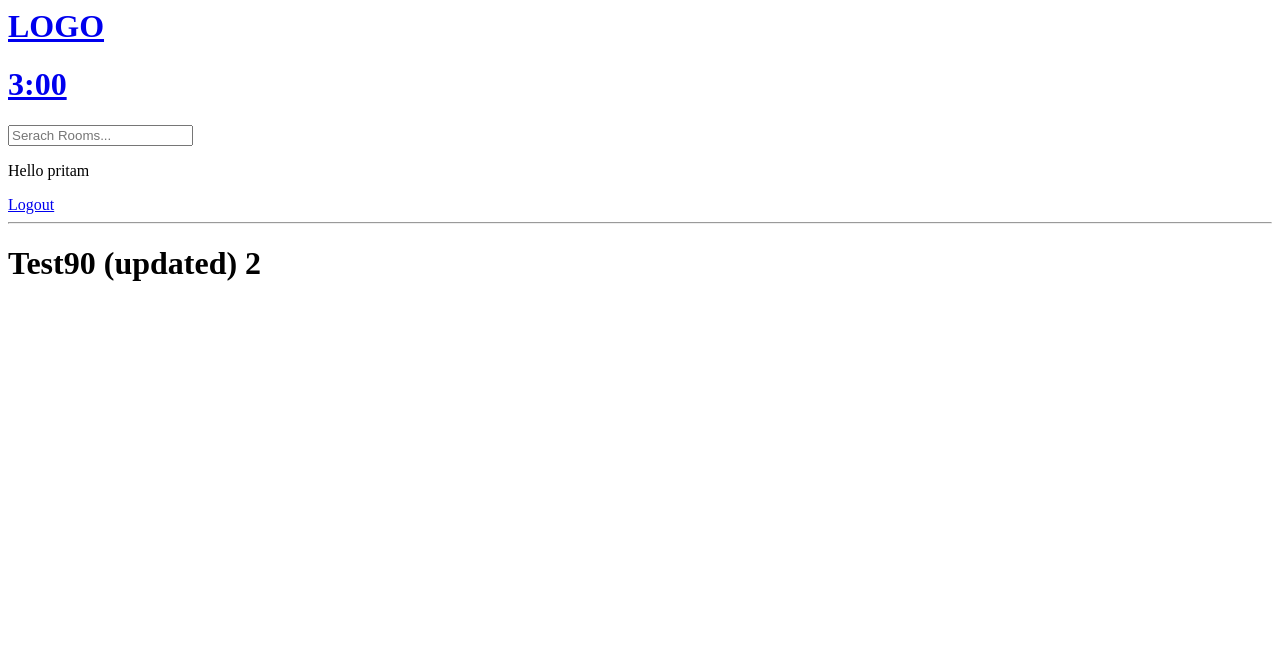
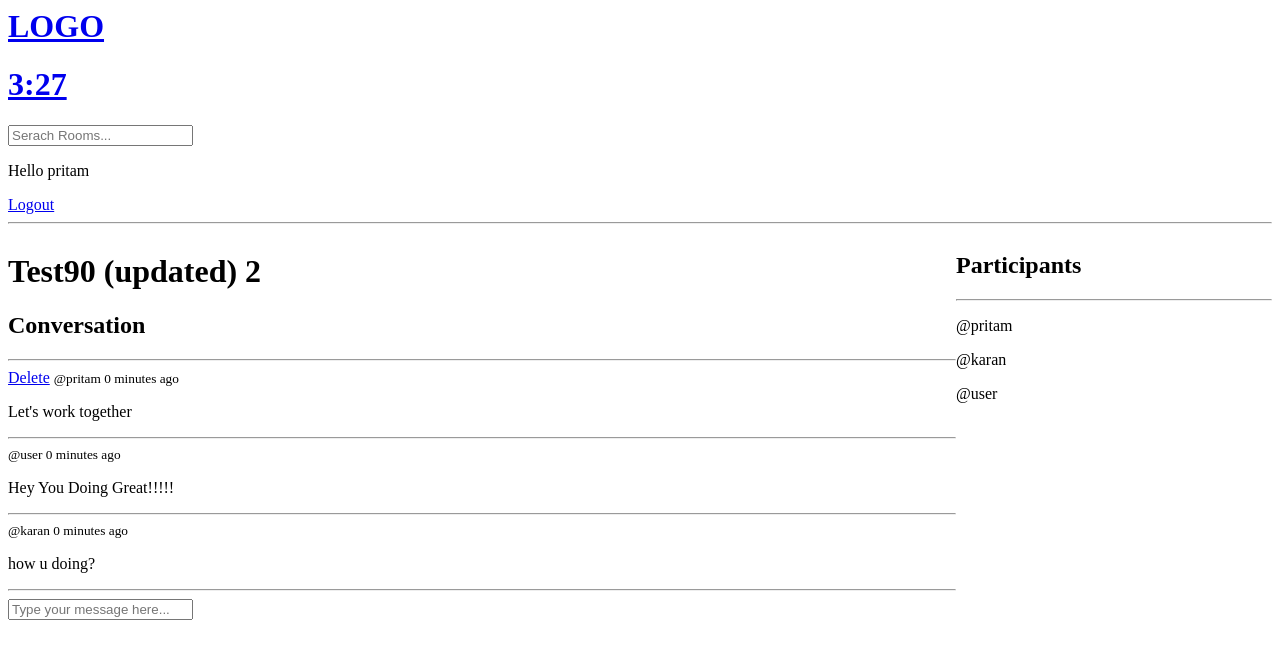
Before and after one commit to PritamSuryawanshii/StudyBuddy, a Django app: page /room/11 in a window 1280 px wide. Shown: the top 659 px of the page. Run offline with Django 5.2, Linux system fonts and the light colour scheme; a user stored in the database is signed in; data comes from the database, SQL or seed files in the repository; both versions use the stored data as it was after the commit.

Commit message:
added some functions

```diff
--- a/studybuddy/base/models.py
+++ b/studybuddy/base/models.py
@@ -16,8 +16,7 @@ class Room(models.Model):
     topic = models.ForeignKey(Topic, on_delete=models.SET_NULL, null=True)
     name = models.CharField(max_length=200)
     description = models.TextField(null=True, blank=True)   # description can be blank  & forms cant be blank
-    # participants = models.ManyToManyField(
-    # User, related_name='participants', blank=True)
+    participants = models.ManyToManyField( User, related_name='participants', blank=True )
     updated = models.DateTimeField(auto_now=True)       # save value updated every single time (auto_now)
     created = models.DateTimeField(auto_now_add=True)   # only take timstamp if we save multiple times value never change (auto_now_add)
 
@@ -36,5 +35,6 @@ class Message(models.Model):
     created = models.DateTimeField(auto_now_add=True)
 
 
+
     def __str__(self):
         return self.body[0:50]
--- a/studybuddy/base/templates/base/room.html
+++ b/studybuddy/base/templates/base/room.html
@@ -2,6 +2,70 @@
 
 {% block content %}
 
-<h1>{{room.name}}</h1>
+<style>
+    .room-container {
+        display: grid;
+        grid-template-columns: 3fr 1fr;
+    }
+</style>
+
+
+<div class="room-container">
+
+    <div>
+
+        <h1>{{room.name}}</h1>
+
+        <p>{{room.description}}</p>
+
+        <div class="comment-wrapper">
+            <h2>Conversation</h2>
+            <hr>
+
+            {% for message in room_messages %}
+            <div>
+
+                {% if request.user == message.user %}
+
+                <a href="{% url 'delete-message' message.id %}">Delete</a>
+
+                {% endif %}
+
+                <small>@{{message.user}} {{message.created|timesince}} ago </small>
+                <p>{{message.body}}</p>
+                <hr>
+            </div>
+            {% endfor %}
+        </div>
+
+
+        {% if request.user.is_authenticated %}
+
+        <div class="comment-form">
+            <form method="POST" action="">
+                {% csrf_token %}
+                <input type="text" name="body" placeholder="Type your message here...">
+            </form>
+        </div>
+
+        {% endif %}
+
+    </div>
+
+    <div>
+        <h2>Participants</h2>
+        <hr>
+
+        {% for user in participants %}
+
+        <div>
+            <p>@{{user.username}}</p>
+        </div>
+
+        {% endfor %}
+
+    </div>
+
+</div>
 
 {% endblock content %}
--- a/studybuddy/base/templates/base/room_form.html
+++ b/studybuddy/base/templates/base/room_form.html
@@ -6,8 +6,7 @@
     <form method="POST" action="">
         {% csrf_token %}
         {{form.as_p}}
-        <input type="submit" value="Submit">
-        <!-- <a href="{% url 'home' %}">Back</a> -->
+        <input type="submit" value="Submit" />
         <a href="{% url 'home' %}"> <input type="button" value="Back"></a>
     </form>
 </div>
--- a/studybuddy/base/urls.py
+++ b/studybuddy/base/urls.py
@@ -14,4 +14,7 @@ urlpatterns = [
      path('login/', views.loginView, name='login'),
      path('logout/', views.logoutView, name='logout'),
      path('register/', views.registerPage, name='register'),
+
+     path('delete-message/<str:pk>', views.deleteMessage, name='delete-message'),
+
 ]
--- a/studybuddy/base/views.py
+++ b/studybuddy/base/views.py
@@ -1,6 +1,6 @@
 from django.shortcuts import render, redirect
 from django.contrib import messages
-from .models import Room, Topic
+from .models import Room, Topic, Message
 from django.db.models import Q
 from .forms import RoomForm
 from django.contrib.auth import authenticate, login, logout
@@ -34,17 +34,35 @@ def home(request):
     context = {'rooms': rooms, 'topics': topics, 'room_count': room_count}
     return render(request, 'base/home.html', context)
 
+
+
 def room(request, pk):
     #pk (primary key)
     room = Room.objects.get(id=pk)
-    context = {'room': room}
+    room_messages = room.message_set.all().order_by('-created')
+
+    participants = room.participants.all()
+
+
+    if request.method == 'POST':
+        message = Message.objects.create(
+            user = request.user,
+            room = room,
+            body = request.POST.get('body')
+        )
+        room.participants.add(request.user)
+        return redirect('room', pk=room.id)
+
+    context = {'room': room, 'room_messages': room_messages, 'participants': participants}
     return render(request, 'base/room.html', context)
+
+
 
 @login_required(login_url='login')
 def createRoom(request):
     form = RoomForm()
     if request.method == 'POST':
-        form =RoomForm(request.POST)
+        form = RoomForm(request.POST)
         if form.is_valid():
             form.save()
 
@@ -59,7 +77,6 @@ def createRoom(request):
 def updateRoom(request, pk):
     room = Room.objects.get(id=pk)
     form = RoomForm(instance=room)
-
     if room.host != request.user:
         return HttpResponse('You do not have permission to modify the room')
 
@@ -138,3 +155,19 @@ def registerPage(request):
             messages.error(request, 'An error occurred during registeration')
 
     return render(request, 'base/register.html', {'form': form})
+
+
+
+
+@login_required(login_url='login')
+def deleteMessage(request, pk):
+    message = Message.objects.get(id=pk)
+
+    if request.user != message.user:
+        return HttpResponse('you do not have permission to delete the room')
+
+    if request.method == 'POST':
+        message.delete()
+        return redirect('home')
+
+    return render(request, 'base/delete.html', {'obj': message})
--- a/studybuddy/templates/nav.html
+++ b/studybuddy/templates/nav.html
@@ -1,6 +1,6 @@
 <a href="/">
     <h1>LOGO</h1>
-    <h1>3:00</h1>
+    <h1>3:27</h1>
 </a>
 
 
```
Also changed, not shown: studybuddy/base/templates/base/home.html (+5 -4 lines), studybuddy/base/migrations/0003_alter_room_options_room_participants.py (added), studybuddy/db.sqlite3.
